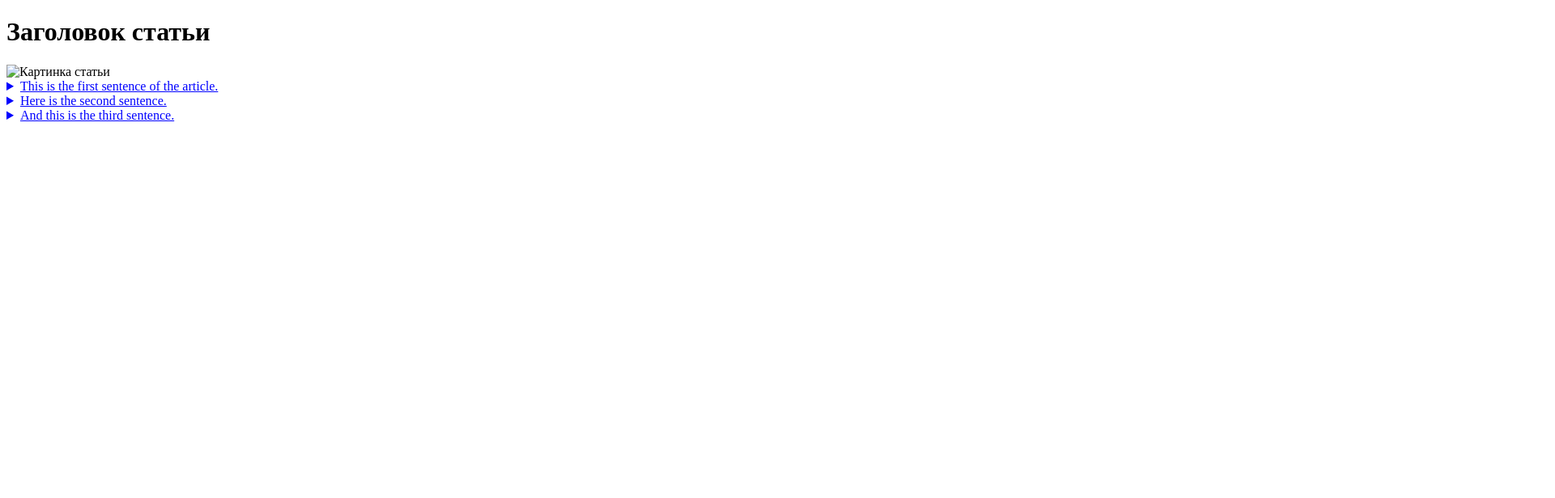
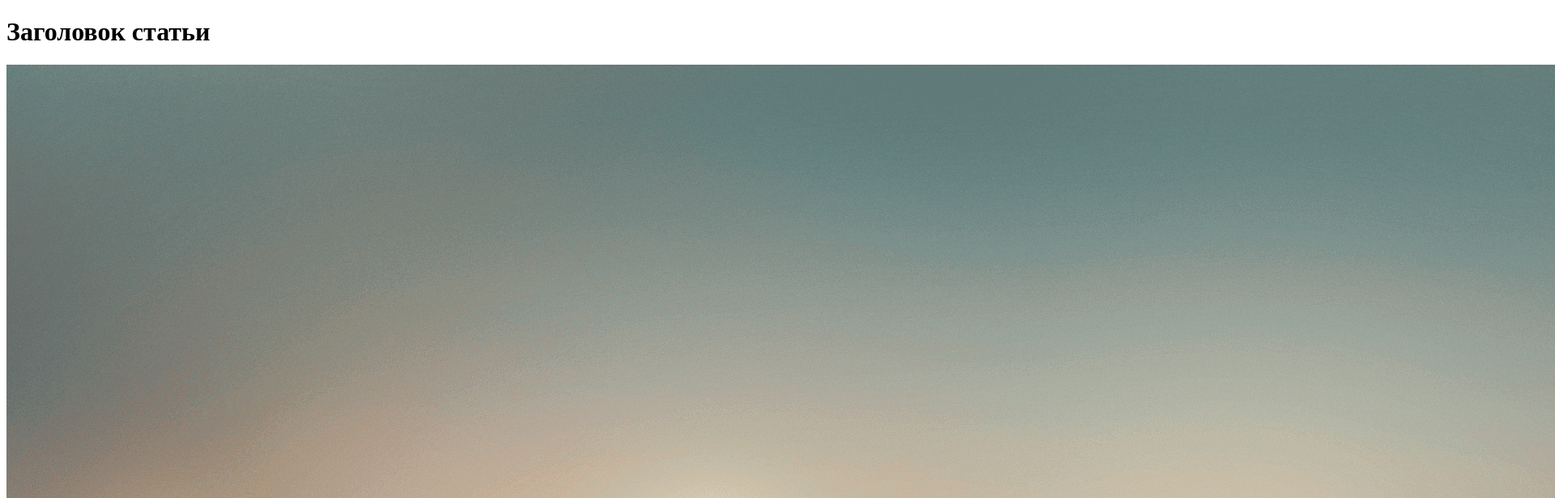
Before and after one commit to SergeiMikhailichenko/SergeiMikhailichenko.github.io, a plain HTML site: page ind2.html in a window 1280 px wide. Shown: the top 616 px of the page at 81% size, 1920 px wide, since content can reach past the window. Drawn offline with Linux system fonts and the light colour scheme.

Commit message:
test instant view

```diff
--- a/ind2.html
+++ b/ind2.html
@@ -19,7 +19,7 @@
 </head>
 <body>
     <h1>Заголовок статьи</h1>
-    <img src="ссылка_на_картинку.jpg" alt="Картинка статьи">
+    <img src="./img/Blur-4.png" alt="Картинка статьи">
 
     <div class="article">
         <details>
```
